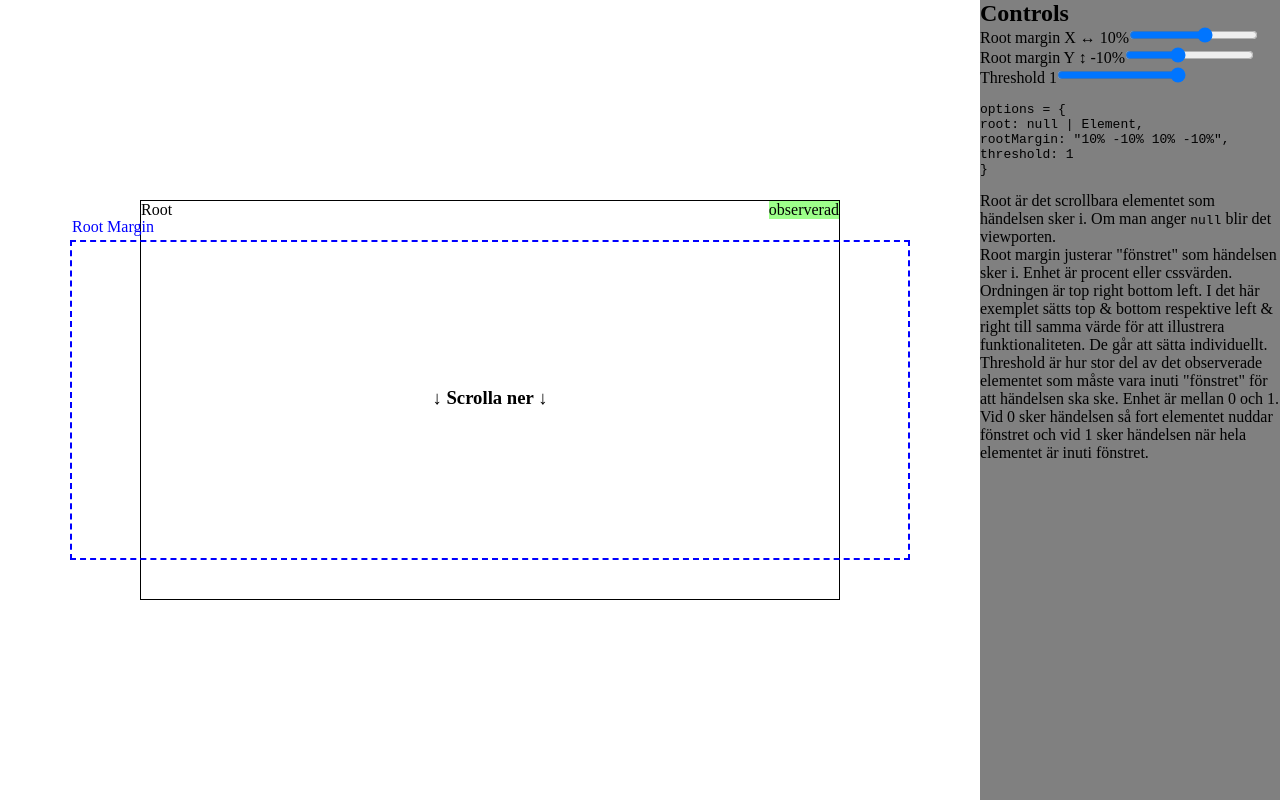
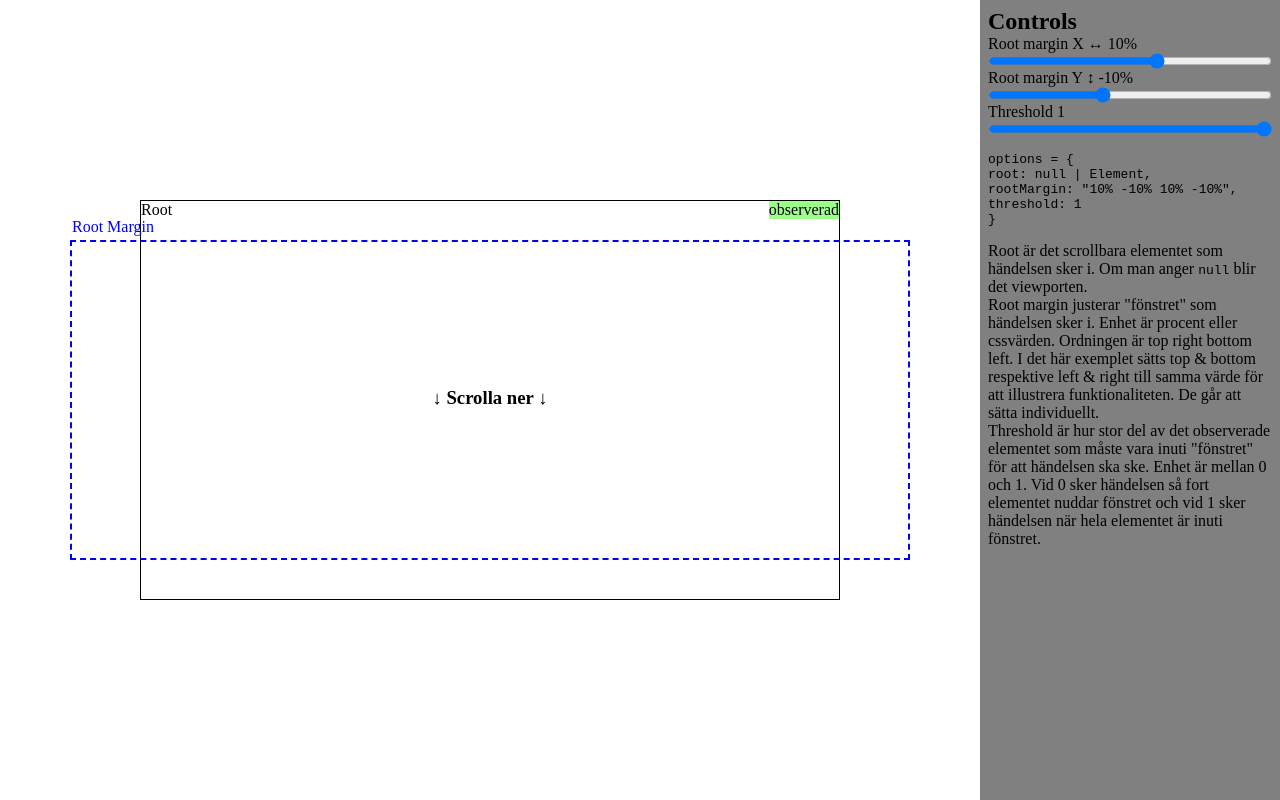
Before and after one commit to nickenickenicke/intersection-observer-visualizer, a React (Vite) app: page / in a window 1280 px wide. Built offline with nearby package versions, Linux system fonts and the light colour scheme.

Commit message:
Edited inputs

```diff
--- a/src/ElementObserver.tsx
+++ b/src/ElementObserver.tsx
@@ -69,8 +69,6 @@ export const ElementObserver = () => {
             />
           </label>
 
-          <br />
-
           <label>
             Root margin Y ↕ {optionsState.rootY + "%"}
             <input
@@ -86,8 +84,6 @@ export const ElementObserver = () => {
               }}
             />
           </label>
-
-          <br />
 
           <label>
             Threshold {optionsState.threshold}
--- a/src/index.css
+++ b/src/index.css
@@ -29,6 +29,7 @@ html {
   background-color: grey;
   grid-column: 2 / 3;
   grid-row: 1;
+  padding: 0.5rem;
 }
 
 .layout-grid-main {
@@ -39,6 +40,11 @@ html {
   justify-content: center;
   container: layout-grid-main / inline-size;
   position: relative;
+}
+
+input {
+  display: block;
+  width: 100%;
 }
 
 .wrapper-element {
```
